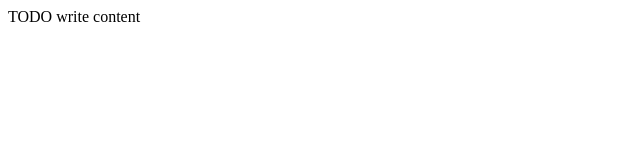
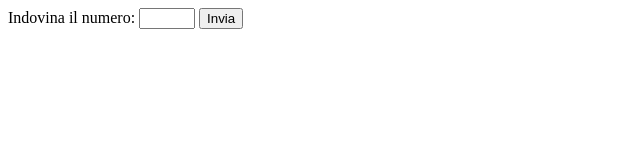
Before and after one commit to notSaqlain/Guess-number, a website: page public_html/index.html in a window 1280 px wide. Shown: the whole page, without its empty margins (0-640 px from the left). Drawn offline with Linux system fonts and the light colour scheme.

Commit message:
chore: Update project properties and index.html

```diff
--- a/public_html/index.html
+++ b/public_html/index.html
@@ -5,11 +5,17 @@ Click nbfs://nbhost/SystemFileSystem/Templates/Other/html.html to edit this temp
 -->
 <html>
     <head>
-        <title>TODO supply a title</title>
+        <title>Indovina il numero</title>
         <meta charset="UTF-8">
         <meta name="viewport" content="width=device-width, initial-scale=1.0">
+        <script src="script.js"></script>
     </head>
     <body>
-        <div>TODO write content</div>
+        <form name="myForm">
+            <label for="numero">Indovina il numero:</label>
+            <input type="number" id="numero" name="numero" min="1" max="10">
+            <input type="submit" value="Invia">
+
+        </form>
     </body>
 </html>
```
Also changed, not shown: 1 other file.
